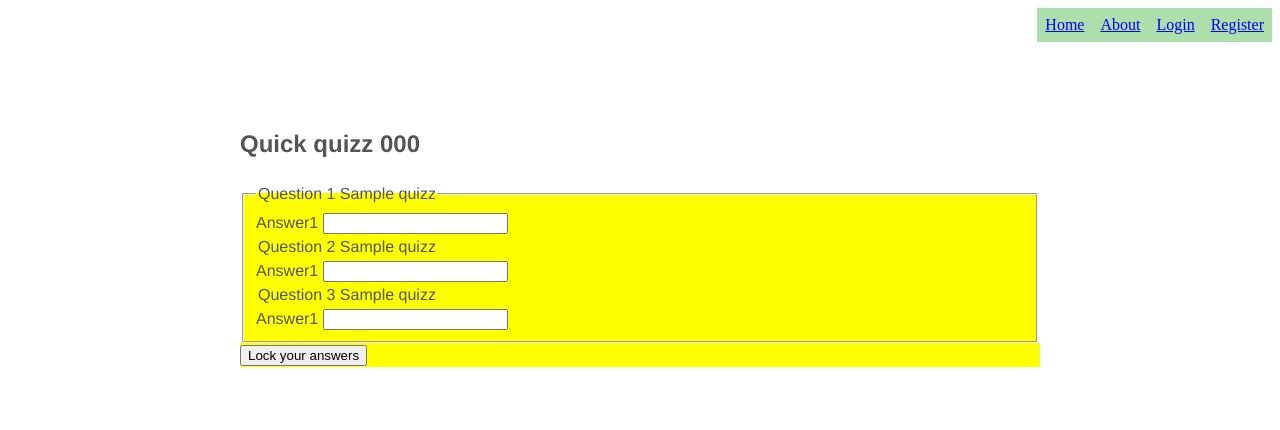
After one commit to gitcomits/tsoha2021, a Flask app: page /quizz/1 in a window 1280 px wide. The commit adds this page. Shown: the top 430 px of the page. Run offline with Flask 2, Linux system fonts and the light colour scheme; tables that the repository leaves empty hold one stand-in row (values such as "Sample post"); some libraries are stand-ins or nearby versions.

Commit message:
default fallback error templates added, quizz page added

```diff
--- a/onlinestudies/forms.py
+++ b/onlinestudies/forms.py
@@ -62,3 +62,11 @@ class PostForm(FlaskForm):
     question3 = TextAreaField('Third Question', validators=[DataRequired()])
     answer3 = StringField('Correct answer', validators=[DataRequired()])
     submit = SubmitField('Post')
+
+
+
+class QuizzAnswersForm(FlaskForm):
+    answer1 = StringField('Answer1', validators=[DataRequired()])
+    answer2 = StringField('Answer1', validators=[DataRequired()])
+    answer3 = StringField('Answer1', validators=[DataRequired()])
+    submit = SubmitField('Lock your answers')
--- a/onlinestudies/routes.py
+++ b/onlinestudies/routes.py
@@ -4,8 +4,8 @@ from PIL import Image
 from flask import redirect, render_template, request, url_for, flash, request
 
 from onlinestudies import app, db, bcrypt
-from onlinestudies.forms import RegistrationForm, LoginForm, UpdateAccountForm, PostForm
-from onlinestudies.models import Users, Post, Quizz
+from onlinestudies.forms import RegistrationForm, LoginForm, UpdateAccountForm, PostForm, QuizzAnswersForm
+from onlinestudies.models import Users, Post, Quizz, QuizzAnswers
 from flask_login import login_user, current_user, logout_user, login_required
 
 
@@ -58,6 +58,9 @@ def logout():
     return redirect(url_for('home'))
 
 
+
+
+
 def save_picture(form_picture):
     random_hex = secrets.token_hex(8)
     _, f_ext = os.path.splitext(form_picture.filename)
@@ -108,10 +111,24 @@ def new_post():
     return render_template('create_post.html', title='New Post', form=form, legend='New post')
 
 
+@app.route("/quizz/<int:post_id>", methods=['GET', 'POST'])
+def quizz(post_id):
+    quizz = Quizz.query.get_or_404(post_id)
+    form = QuizzAnswersForm()
+    if form.validate_on_submit():
+        answers = QuizzAnswers(course_code=quizz.course_code,answer1=form.answer1.data,answer2=form.answer2.data,answer3=form.answer3.data,points=3,user_id=current_user)
+#        db.session.add(answers)
+#        db.session.commit()
+        return render_template('quizz.html', title='Quizz',form=form, quizz=quizz, d='disabled', a1=quizz.answer1)
+    return render_template('quizz.html', title='Quizz',form=form, quizz=quizz)
+
+
 @app.route("/post/<int:post_id>")
 def post(post_id):
+
     post = Post.query.get_or_404(post_id)
-    return render_template('post.html', title=post.title, post=post)
+    quizz = Quizz.query.get_or_404(post_id)
+    return render_template('post.html', title=post.title, post=post, quizz=quizz)
 
 
 @app.route("/post/<int:post_id>/update", methods=['GET', 'POST'])
@@ -161,6 +178,19 @@ def delete_post(post_id):
     flash('The course has been deleted!', 'success')
     return redirect(url_for('home'))
 
+#@app.route("/post/<int:post_id>/quizz_done", methods=['POST'])
+#@login_required
+#def post_answers(post_id):
+#    post = Post.query.get_or_404(post_id)
+#    if post.author != current_user:
+#        abort(403)
+#    db.session.delete(post)
+#    db.session.commit()
+#    flash('The course has been deleted!', 'success')
+#    return redirect(url_for('home'))
+
+
+
 
 
 @app.route("/post/<int:post_id>/", methods=['GET', 'POST'])
@@ -173,3 +203,18 @@ def enroll():
     db.session.add(enroll)
     db.session.commit()
     return render_template('create_post.html', title="Update Post", form=form, legend='Update post')
+
+
+
+
+@app.errorhandler(403)
+def page_not_found(e):
+    return render_template('403.html'), 403
+
+@app.errorhandler(404)
+def page_not_found(e):
+    return render_template('404.html'), 404
+
+@app.errorhandler(405)
+def page_not_found(e):
+    return render_template('405.html'), 405
--- a/onlinestudies/templates/account.html
+++ b/onlinestudies/templates/account.html
@@ -1,5 +1,6 @@
 {% extends "layout.html" %}
 {% block content %}
+ <div class="centraliced">
   <div class="content-section">
     <div class="media">
       <img class="rounded-circle account-img" src="{{ image_file }}" alt="">
@@ -54,4 +55,6 @@
           </div>
       </form>
   </div>
+ </div>
+
 {% endblock content %}
--- a/onlinestudies/templates/post.html
+++ b/onlinestudies/templates/post.html
@@ -17,6 +17,7 @@
           <h2 class="article-title">{{ post.title }}</h2>
           {% if current_user.rights == 'Student' %}
           <p>Enrollment, soon to be implemented</p>
+              <a href="{{ url_for('quizz', post_id=post.id)}}">quizz</a>
       <!--  <a class="btn btn-secondary btn-sm mt-1 mb-1" href="{{ url_for('enroll', post_id=post.id, cc=post.course_code)}}">Enroll in course</a>  -->
           {% endif %}
           <p class="article-content">{{ post.content }}</p>
--- /dev/null
+++ b/onlinestudies/templates/quizz.html
@@ -0,0 +1,66 @@
+{% extends "layout.html" %}
+{% block content %}
+<div class="centraliced">
+    <h2>Quick quizz {{ quizz.course_code }}</h2>
+    <div class="cotent-section">
+    <form class=" " action=" " method="post">  <!-- when action empty, will return to the same route -->
+        {{ form.hidden_tag() }}
+        <fieldset class="form-group" {{ d }}>
+            <legend class="border-bottom mb-4">Question 1 {{ quizz.question1 }}</legend>
+            <div class="form-group">
+              {{ form.answer1.label(class="form-control-label") }}
+              {% if form.answer1.errors %}
+                  {{ form.answer1(class="form-control form-control-lg is-invalid") }}
+                  <div class="invalid-feedback">
+                    {% for error in form.answer1.errors %}
+                      <span>{{ error }}</span>
+                    {% endfor %}
+                  </div>
+              {% else %}
+                {{ form.answer1(class="form-control form-control-lg")  }}
+
+
+
+              {% endif %}
+            </div>
+            <legend class="border-bottom mb-4">Question 2 {{ quizz.question2 }}</legend>
+            <div class="form-group">
+              {{ form.answer2.label(class="form-control-label") }}
+              {% if form.answer2.errors %}
+                  {{ form.answer2(class="form-control form-control-lg is-invalid") }}
+                  <div class="invalid-feedback">
+                    {% for error in form.answer2.errors %}
+                      <span>{{ error }}</span>
+                    {% endfor %}
+                  </div>
+              {% else %}
+                {{ form.answer2(class="form-control form-control-lg") }}
+              {% endif %}
+            </div>
+            <legend class="border-bottom mb-4">Question 3 {{ quizz.question3 }}</legend>
+            <div class="form-group">
+              {{ form.answer3.label(class="form-control-label") }}
+              {% if form.answer3.errors %}
+                  {{ form.answer3(class="form-control form-control-lg is-invalid") }}
+                  <div class="invalid-feedback">
+                    {% for error in form.answer2.errors %}
+                      <span>{{ error }}</span>
+                    {% endfor %}
+                  </div>
+              {% else %}
+                {{ form.answer3(class="form-control form-control-lg") }}
+              {% endif %}
+            </div>
+        </fieldset>
+        <div class="form-group">
+          {{ form.submit(class="btn btn-outline-info") }}
+
+        </div>
+    </form>
+  </div>
+  </div>
+
+
+
+
+{% endblock content %}
--- a/onlinestudies/templates/register.html
+++ b/onlinestudies/templates/register.html
@@ -1,5 +1,6 @@
 {% extends "layout.html" %}
 {% block content %}
+<div class="centraliced">
   <div class="cotent-section">
     <form class=" " action=" " method="post">  <!-- when action empty, will return to the same route -->
         {{ form.hidden_tag() }}
@@ -82,6 +83,6 @@
     <small class="text-muted">
         Already Have An Account? <a class"ml-2" href="{{ url_for('login') }}">Sign In</a>  <!-- login = route function (login()), not the name of the route (/login)  -->
     </small>
-
   </div>
+</div>
 {% endblock content %}
```
Also changed, not shown: onlinestudies/models.py (+11 -0 lines), onlinestudies/templates/403.html (added, +7 -0 lines), onlinestudies/templates/404.html (added, +8 -0 lines), onlinestudies/templates/405.html (added, +7 -0 lines).
